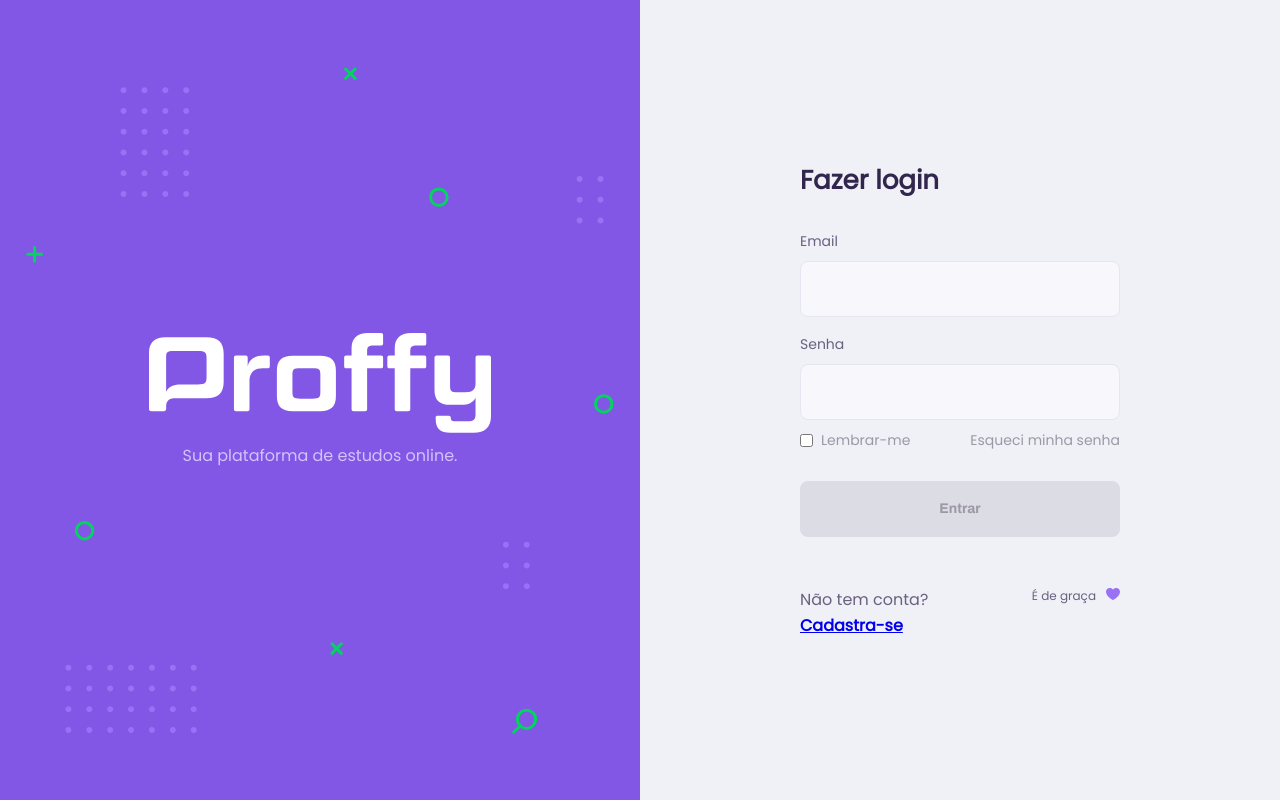
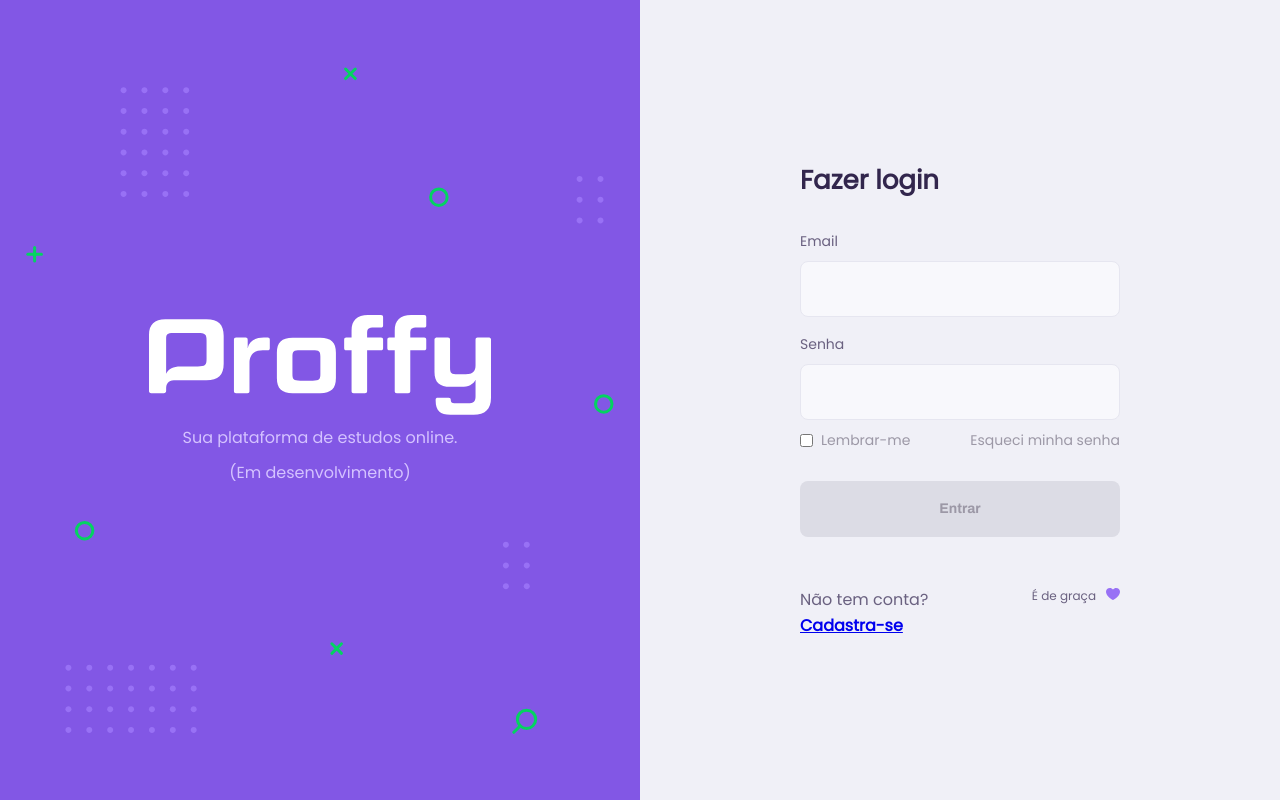
Before and after one commit to macedo-developer/proffy-web, a React (Create React App) app: page / in a window 1280 px wide. Built offline with nearby package versions, Linux system fonts and the light colour scheme.

Commit message:
Warging developerment

```diff
--- a/src/pages/Login/index.tsx
+++ b/src/pages/Login/index.tsx
@@ -16,6 +16,7 @@ function Login() {
         <div className="logo-container">
           <img src={logoImg} alt="Logo Proffy" />
           <p>Sua plataforma de estudos online.</p>
+          <p>(Em desenvolvimento)</p>
         </div>
 
         <div className="login-container">
```
